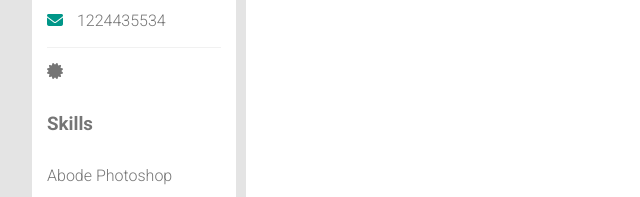
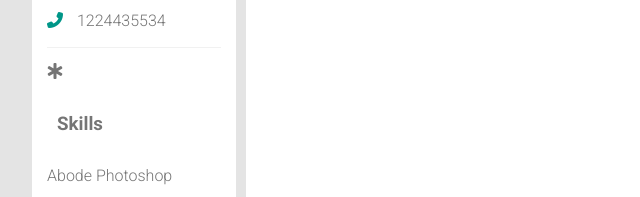
Before and after one commit to IsraelSantizo98/cvIntecap, a plain HTML site: page index.html in a window 1280 px wide. Shown: the part 352-549 px from the top of the page, 256-896 px from the left. Drawn offline with Linux system fonts and the light colour scheme.

Commit message:
Se cambio iconos

```diff
--- a/index.html
+++ b/index.html
@@ -30,13 +30,15 @@
                         <span class="margin-left">ex@mail.com</span>
                     </div>
                     <div class="telefono">
-                        <i class="fas fa-envelope"></i>
+                        <i class="fas fa-phone-alt"></i>
                         <span class="margin-left">1224435534</span>
                     </div>
                 </div>
                 <div class="habilidades borde-inicio margen-lateral">
-                    <i class="fas fa-certificate"></i>
-                    <h3>Skills</h3>
+                    <div class="skill-title">
+                        <i class="fas fa-star-of-life"></i>
+                        <h3 class="margin-left">Skills</h3>
+                    </div>
                     <span>Abode Photoshop</span>
                     <div class="barra">
                         <div class="barra-inferior"></div>
```
